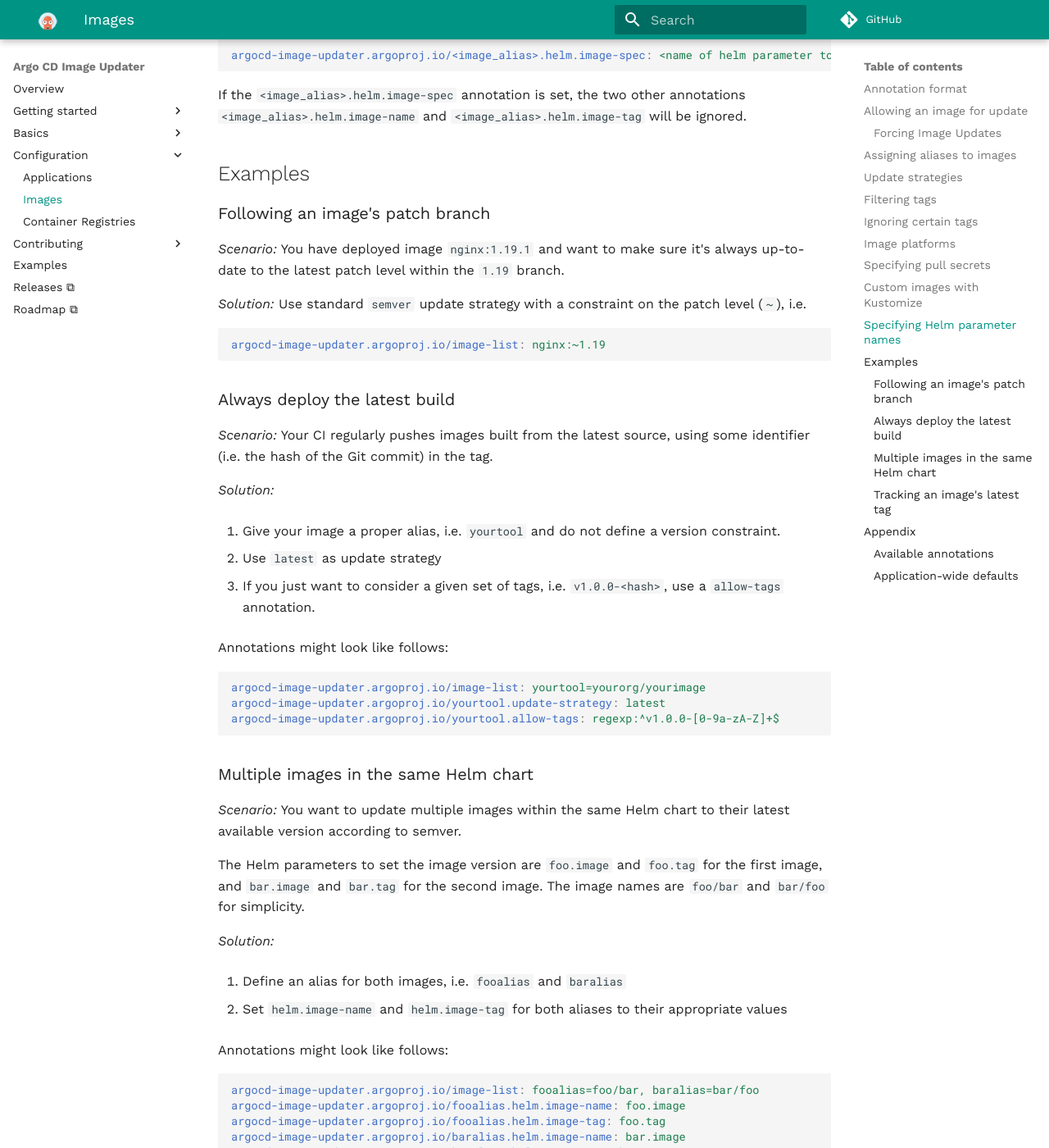
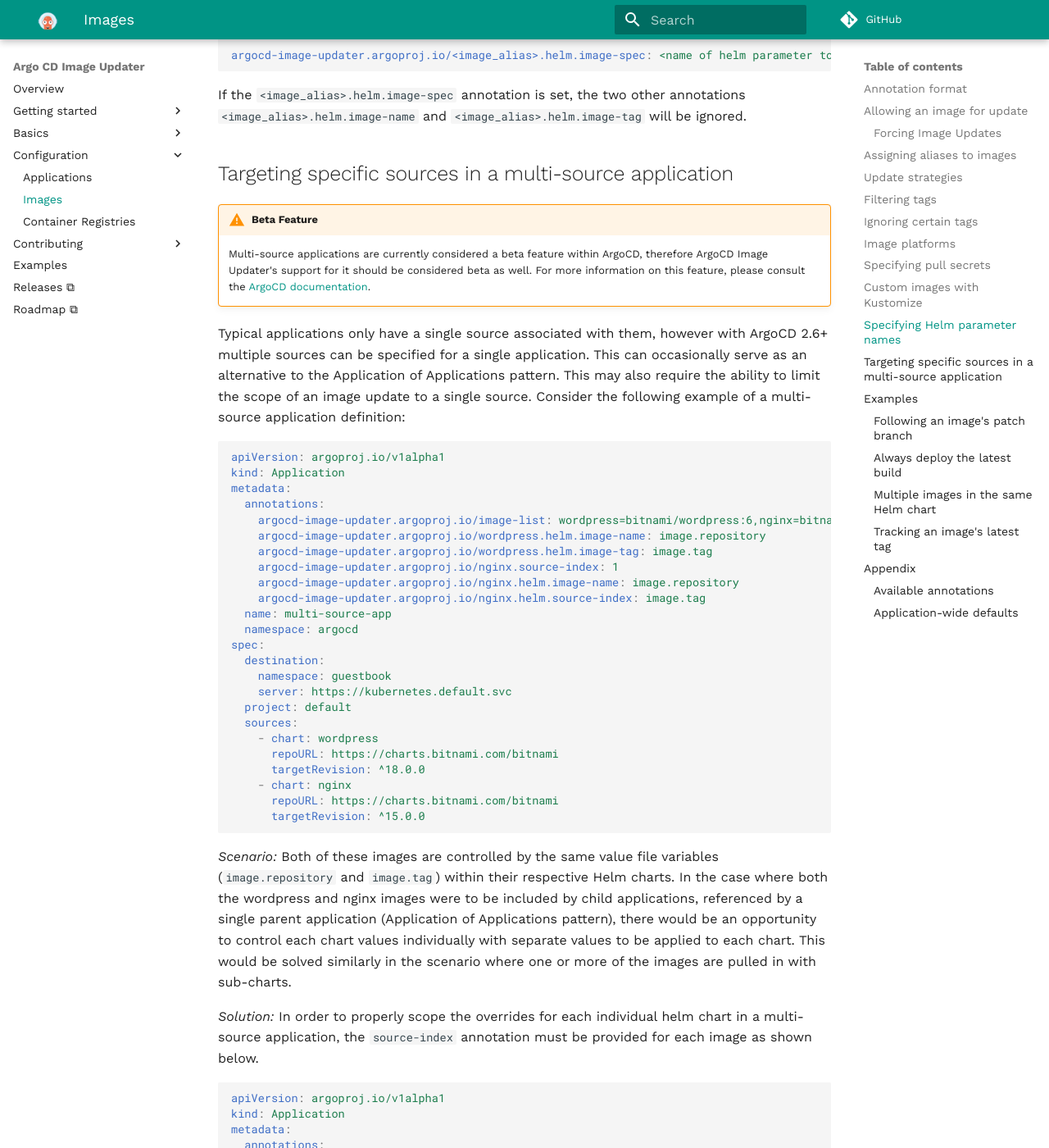
Before and after one commit to argoproj-labs/argocd-image-updater, an MkDocs documentation site: the page built from docs/configuration/images.md, in a window 1280 px wide and 1400 px high, scrolled down 6995 px. Shown: the whole window at 82% size. Built offline with MkDocs 1.6.1 and Material for MkDocs 9.7.7, drawn with Linux system fonts in a browser that asks for light colours; comment, search, counter and statistics services are not loaded; some of the changed text lies outside the part shown.

Commit message:
Updated documentation
Signed-off-by: Casey Morton <cmorton@exiger.com>

````diff
--- a/docs/configuration/images.md
+++ b/docs/configuration/images.md
@@ -353,6 +353,88 @@ If the `<image_alias>.helm.image-spec` annotation is set, the two other
 annotations `<image_alias>.helm.image-name` and `<image_alias>.helm.image-tag`
 will be ignored.
 
+## Targeting specific sources in a multi-source application
+
+!!! warning "Beta Feature"
+    Multi-source applications are currently considered a beta feature within ArgoCD, therefore ArgoCD Image Updater's support for it should be considered beta as well.  For more information on this feature, please consult the [ArgoCD documentation](https://argo-cd.readthedocs.io/en/stable/user-guide/multiple_sources/).
+
+Typical applications only have a single source associated with them, however with ArgoCD 2.6+ multiple sources can be specified for a single application.  This can occasionally serve as an alternative to the Application of Applications pattern.  This may also require the ability to limit the scope of an image update to a single source.  Consider the following example of a multi-source application definition:
+
+```yaml
+apiVersion: argoproj.io/v1alpha1
+kind: Application
+metadata:
+  annotations:
+    argocd-image-updater.argoproj.io/image-list: wordpress=bitnami/wordpress:6,nginx=bitnami/nginx:1.25
+    argocd-image-updater.argoproj.io/wordpress.helm.image-name: image.repository
+    argocd-image-updater.argoproj.io/wordpress.helm.image-tag: image.tag
+    argocd-image-updater.argoproj.io/nginx.source-index: 1
+    argocd-image-updater.argoproj.io/nginx.helm.image-name: image.repository
+    argocd-image-updater.argoproj.io/nginx.helm.source-index: image.tag
+  name: multi-source-app
+  namespace: argocd
+spec:
+  destination:
+    namespace: guestbook
+    server: https://kubernetes.default.svc
+  project: default
+  sources:
+    - chart: wordpress
+      repoURL: https://charts.bitnami.com/bitnami
+      targetRevision: ^18.0.0
+    - chart: nginx
+      repoURL: https://charts.bitnami.com/bitnami
+      targetRevision: ^15.0.0
+```
+
+*Scenario:* Both of these images are controlled by the same value file variables
+(`image.repository` and `image.tag`) within their respective Helm charts.  In the case
+where both the wordpress and nginx images were to be included by child applications,
+referenced by a single parent application (Application of Applications pattern), there
+would be an opportunity to control each chart values individually with separate values
+to be applied to each chart.  This would be solved similarly in the scenario where one
+or more of the images are pulled in with sub-charts.
+
+*Solution:* In order to properly scope the overrides for each individual helm chart in
+a multi-source application, the `source-index` annotation must be provided for each
+image as shown below.
+
+```yaml
+apiVersion: argoproj.io/v1alpha1
+kind: Application
+metadata:
+  annotations:
+    argocd-image-updater.argoproj.io/image-list: wordpress=bitnami/wordpress:6,nginx=bitnami/nginx:1.25
+    argocd-image-updater.argoproj.io/wordpress.source-index: 0
+    argocd-image-updater.argoproj.io/wordpress.helm.image-name: image.repository
+    argocd-image-updater.argoproj.io/wordpress.helm.image-tag: image.tag
+    argocd-image-updater.argoproj.io/nginx.source-index: 1
+    argocd-image-updater.argoproj.io/nginx.helm.image-name: image.repository
+    argocd-image-updater.argoproj.io/nginx.helm.image-tag: image.tag
+  name: multi-source-app
+  namespace: argocd
+spec:
+  destination:
+    namespace: guestbook
+    server: https://kubernetes.default.svc
+  project: default
+  sources:
+    - chart: wordpress
+      repoURL: https://charts.bitnami.com/bitnami
+      targetRevision: ^18.0.0
+    - chart: nginx
+      repoURL: https://charts.bitnami.com/bitnami
+      targetRevision: ^15.0.0
+```
+
+The general syntax for the `source-index` annotation is:
+```yaml
+argocd-image-updater.argoproj.io/<image_alias>.source-index: <index of the source which the image specification should apply>
+```
+!!!note
+    The value of the `source-index` annotation is 0-based, meaning that the first source would be `0`, the second
+    would be `1`, and so on.
+
 ## Examples
 
 ### Following an image's patch branch
````
